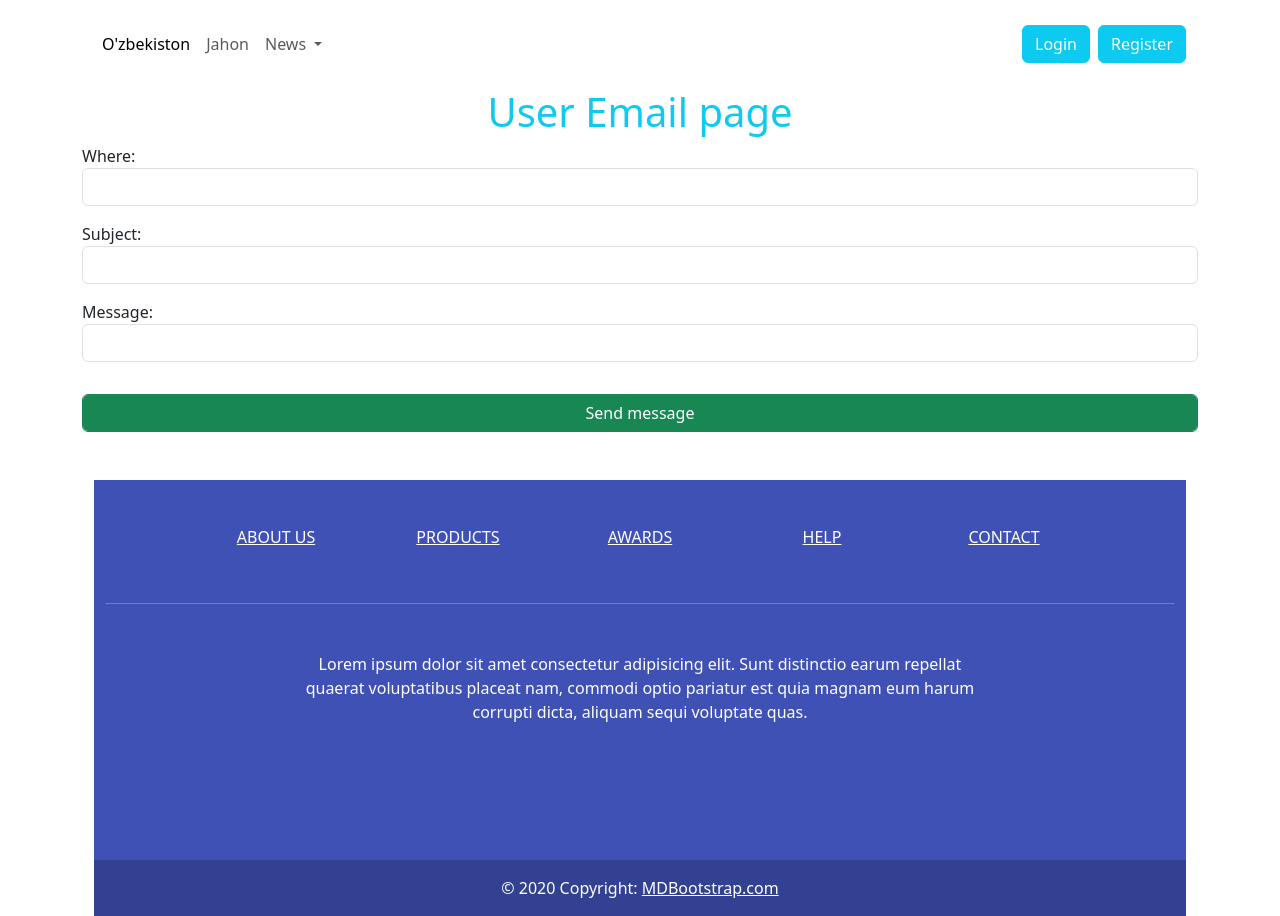
After one commit to tohirov2002/vazifa-4, a Django app: page /accounts/email/ in a window 1280 px wide. The commit adds this page. Run offline with Django 5.2, Linux system fonts and the light colour scheme.

Commit message:
Commit message

```diff
--- a/templates/base.html
+++ b/templates/base.html
@@ -36,6 +36,7 @@
         </li>
       </ul>
         {% if user.is_authenticated %}
+        <div class="me-3"><a href="{% url 'email_page' %}" class="btn btn-warning text-white" type="submit">Murojat</a></div>
         <div class="dropdown">
             <button class="btn btn-info text-white dropdown-toggle" type="button" data-bs-toggle="dropdown" aria-expanded="false">
             {% if user.first_name %}
@@ -49,6 +50,7 @@
             <hr>
             <li><a class="dropdown-item" href="#">password change</a></li>
             <li><a class="dropdown-item" href="{% url 'logout' %}">Logout</a></li>
+            <li><a class="dropdown-item" href="{% url 'email_page' %}">Email</a></li>
         </ul>
         </div>
         {% else %}
--- /dev/null
+++ b/templates/users/email.html
@@ -0,0 +1,30 @@
+{% extends 'base.html' %}
+{% load static %}
+
+{% block title %}
+    Email page
+{% endblock %}
+
+{% block content %}
+    <div>
+        <h1 class="text-center mt-3 text-info">User Email page</h1>
+        <form action="" method="post">
+            {% csrf_token %}
+            <fieldset>
+                <p>
+                <label for="email">Where:</label>
+                <input type="email" name="email" id="email">
+                </p>
+                <p>
+                <label for="subject">Subject:</label>
+                <input type="text" name="subject" id="subject">
+                </p>
+                <p>
+                <label for="message">Message:</label>
+                <input type="text" name="message" id="message">
+                </p>
+            <input class="btn btn-success mt-3" type="submit" value="Send message">
+            </fieldset>
+        </form>
+    </div>
+{% endblock %}
--- a/users/urls.py
+++ b/users/urls.py
@@ -1,9 +1,10 @@
 from django.urls import path
 
-from .views import register_view,login_view,logout_view
+from .views import register_view,login_view,logout_view,email_view
 
 urlpatterns = [
     path('register/', register_view, name='register_page'),
     path('login/', login_view, name='login_page'),
+    path('email/', email_view, name='email_page'),
     path('logout/', logout_view, name='logout')
 ]
--- a/users/views.py
+++ b/users/views.py
@@ -1,6 +1,10 @@
 from django.shortcuts import render,redirect
 from django.contrib.auth import authenticate,login,logout
 from django.contrib.auth.forms import UserCreationForm,AuthenticationForm
+from django.http import HttpResponse
+from django.core.mail import send_mail
+
+from config.settings import EMAIL_HOST_USER
 
 
 def register_view(request):
@@ -31,3 +35,19 @@ def login_view(request):
 def logout_view(request):
     logout(request)
     return redirect('home')
+
+
+def email_view(request):
+    if request.method == 'POST':
+        try:
+            send_mail(
+                subject=request.POST['subject'],
+                message=request.POST['message'],
+                from_email=EMAIL_HOST_USER,
+                # from_email='info@gmail.com',
+                recipient_list=[request.POST['email'], 'tohirovahmad1519@gmail.com'],
+            )
+            return HttpResponse('<h1>Success</h1>')
+        except Exception as e:
+            return HttpResponse(f'<h1>Something went wrong</h1><p>{e}</p>', status=500)
+    return render(request, 'users/email.html')
```
Also changed, not shown: config/settings.py (+8 -0 lines), media/news/-W5_NmR_BtL6vBD6cDRnx19o0GQ474xZ_bF9l2l5.jpg (added), media/news/hweenA0qR9FAiAzh6X0MwOEuO2TIKQmu_4RX6aJo.jpg (added), media/news/image_2024-03-26_09-40-24.png (added), media/news/image_2024-03-26_09-40-24_XP1p2BA.png (added), media/news/image_2024-03-26_09-40-24_f1yY7ON.png (added).
